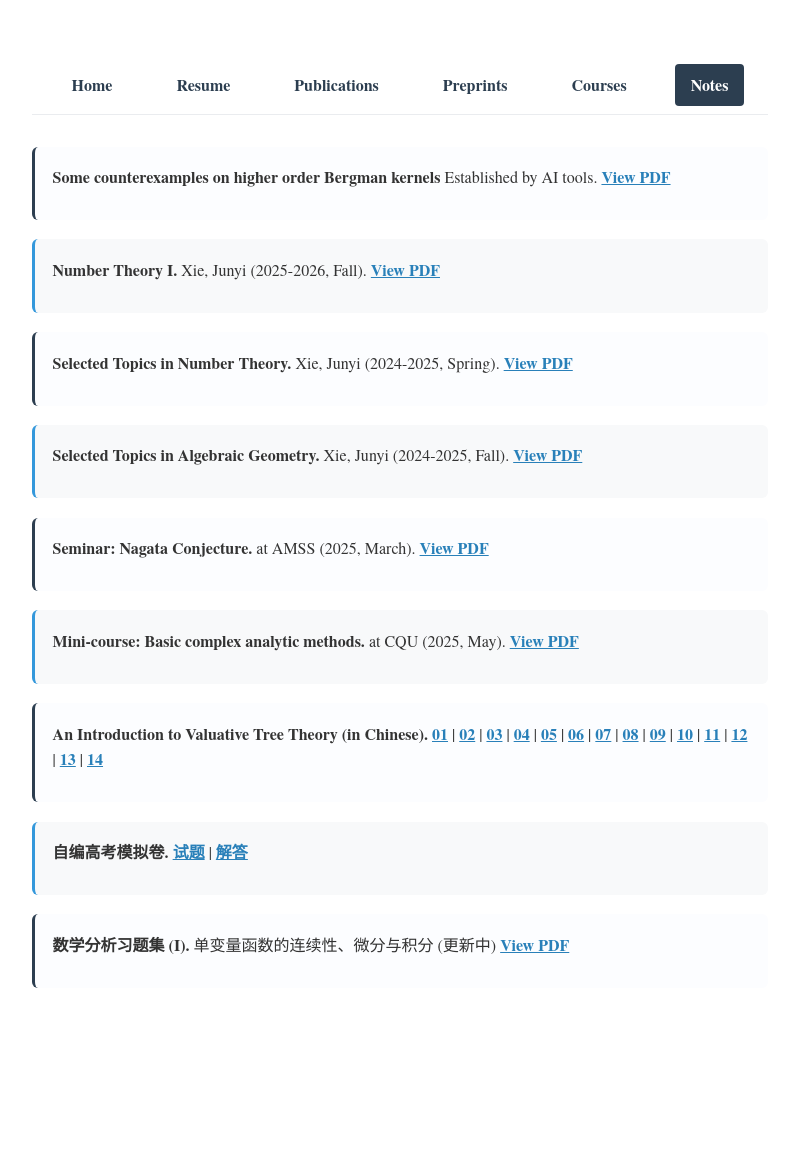
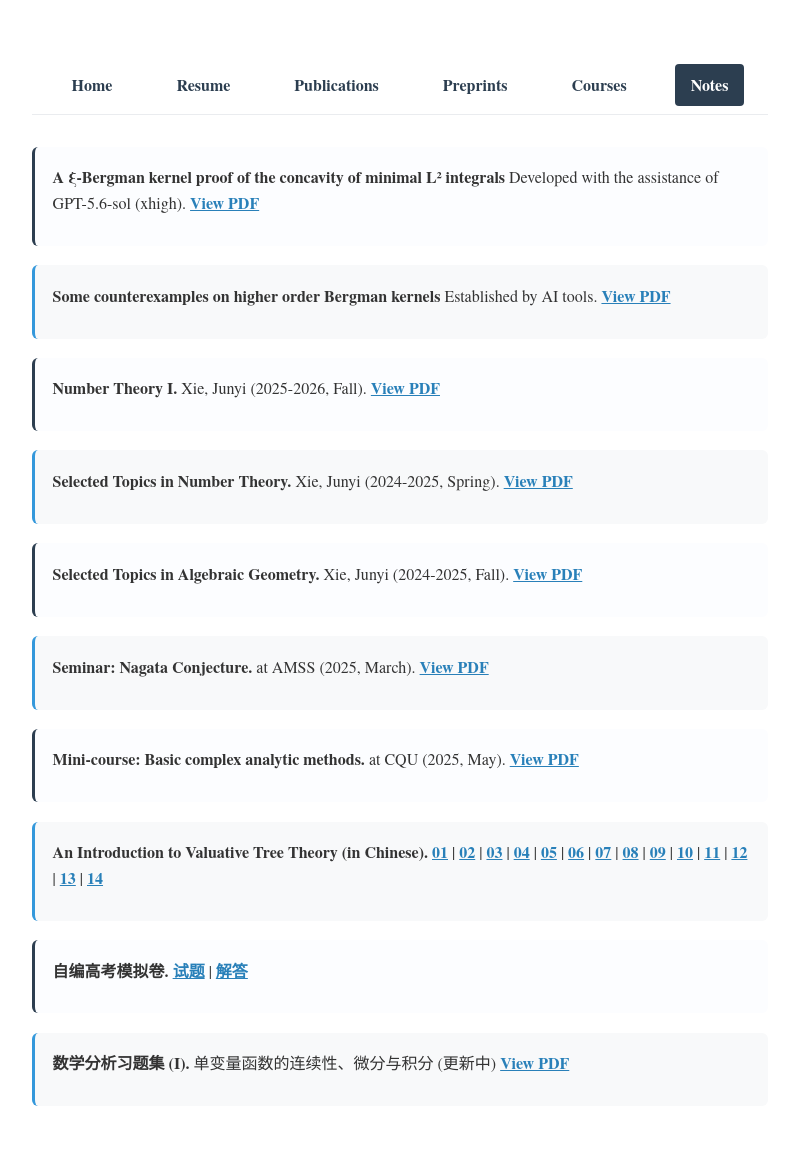
Before and after one commit to Naihuang-Bao/Naihuang-Bao.github.io, a Jekyll site: the page built from notes.md, in a window 1280 px wide. Shown: the whole page, without its empty margins (240-1039 px from the left). Built offline with Jekyll 4.4.1, drawn with Linux system fonts in a browser that asks for light colours; comment, search, counter and statistics services are not loaded; before the commit the page ends 1052 px from its top, so only the background shows below that.

Commit message:
Add xi-Bergman concavity paper

```diff
--- a/notes.md
+++ b/notes.md
@@ -5,6 +5,12 @@ permalink: /notes/
 ---
 
 <section class="publications">
+
+  <div class="publication">
+    <p><strong>A ξ-Bergman kernel proof of the concavity of minimal L² integrals</strong> Developed with the assistance of GPT-5.6-sol (xhigh).
+      <a href="{{ site.baseurl }}/assets/seminar/xi-Bergman-concavity.pdf" target="_blank" rel="noopener" class="paper-link">View PDF</a>
+    </p>
+  </div>
 
   <div class="publication">
     <p><strong>Some counterexamples on higher order Bergman kernels</strong> Established by AI tools.
```
Also changed, not shown: 1 other file.
